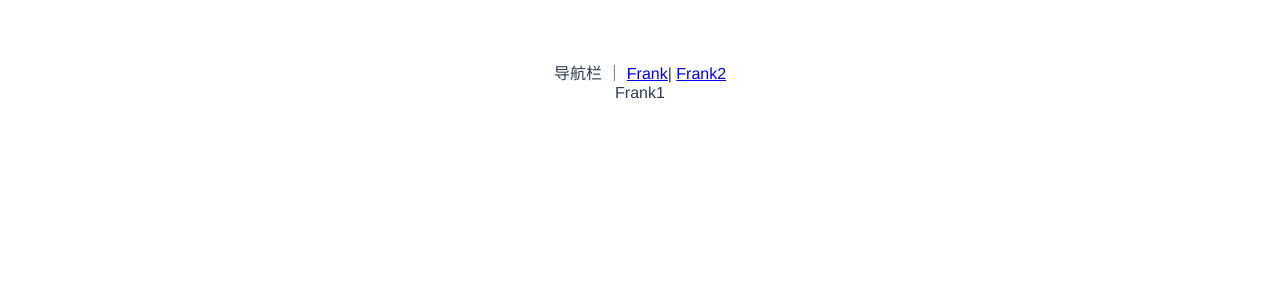
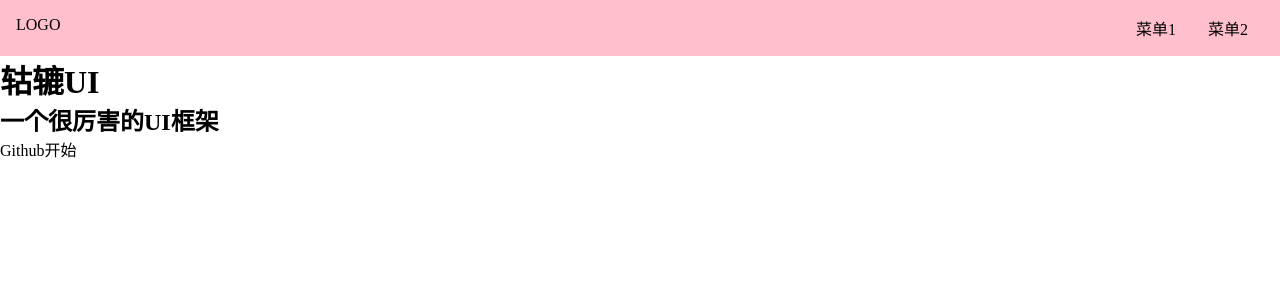
Before and after one commit to zhuanghaixin/vue3-element-ui, a Vue app: page /#/ in a window 1280 px wide. Shown: the top 300 px of the page. Built offline with nearby package versions, Linux system fonts and the light colour scheme.

Commit message:
feat(Topnav.vue/Doc.vue/Home.vue): 封装Topnav组件

```diff
--- a/package.json
+++ b/package.json
@@ -6,10 +6,12 @@
     "build": "vite build"
   },
   "dependencies": {
+
     "vue": "^3.0.0-rc.1",
     "vue-router": "4.0.0-beta.4"
   },
   "devDependencies": {
+    "sass": "1.26.10",
     "@vue/compiler-sfc": "^3.0.0-rc.1",
     "vite": "^1.0.0-rc.1"
   }
--- a/src/App.vue
+++ b/src/App.vue
@@ -1,15 +1,8 @@
 <template>
-  <div>
-    导航栏 ｜
-    <router-link to="/">Frank</router-link>|
-    <router-link to="/xxx">Frank2</router-link>
-  </div>
   <router-view />
 </template>
 
 <script>
-import HelloWorld from "./components/HelloWorld.vue";
-
 export default {
   name: "App",
 };
--- a/src/components/Frank.vue
+++ /dev/null
@@ -1,12 +0,0 @@
-<template>
-  <div>Frank1</div>
-</template>
-
-<script>
-export default {
-  name: "Frank",
-};
-</script>
-
-<style scoped>
-</style>
--- a/src/components/Frank2.vue
+++ /dev/null
@@ -1,13 +0,0 @@
-<template>
-    <div>Frank2</div>
-</template>
-
-<script>
-    export default {
-        name: "Frank2"
-    }
-</script>
-
-<style scoped>
-
-</style>
--- a/src/components/HelloWorld.vue
+++ /dev/null
@@ -1,19 +0,0 @@
-<template>
-  <h1>{{ msg }}</h1>
-  <button @click="count++">count is: {{ count }}</button>
-  <p>Edit <code>components/HelloWorld.vue</code> to test hot module replacement.</p>
-</template>
-
-<script>
-export default {
-  name: 'HelloWorld',
-  props: {
-    msg: String
-  },
-  data() {
-    return {
-      count: 0
-    }
-  }
-}
-</script>
--- /dev/null
+++ b/src/components/Topnav.vue
@@ -0,0 +1,35 @@
+<template>
+    <div class="topnav">
+        <div class="logo">LOGO</div>
+        <ul class="menu">
+            <li>菜单1</li>
+            <li>菜单2</li>
+        </ul>
+    </div>
+</template>
+
+<script lang="ts">
+    export default {
+        name: "Topnav"
+    }
+</script>
+
+<style scoped lang="scss">
+    .topnav{
+        background: pink;
+        display: flex;
+        padding: 16px;
+        > .logo {
+            max-width: 6em;
+            margin-right: auto;
+        }
+        > .menu {
+            display: flex;
+            white-space: nowrap;
+            flex-wrap: nowrap;
+            > li {
+                margin: 0 1em;
+            }
+        }
+    }
+</style>
--- a/src/index.css
+++ /dev/null
@@ -1,8 +0,0 @@
-#app {
-  font-family: Avenir, Helvetica, Arial, sans-serif;
-  -webkit-font-smoothing: antialiased;
-  -moz-osx-font-smoothing: grayscale;
-  text-align: center;
-  color: #2c3e50;
-  margin-top: 60px;
-}
--- /dev/null
+++ b/src/index.scss
@@ -0,0 +1,16 @@
+* {
+  margin: 0;
+  padding: 0;
+  box-sizing: border-box;
+}
+ul,
+ol {
+  list-style: none;
+}
+a {
+  text-decoration: none;
+  color: inherit;
+  &:hover {
+    border-bottom: 1px solid;
+  }
+}
--- /dev/null
+++ b/src/views/Doc.vue
@@ -0,0 +1,23 @@
+<template>
+<div>
+   <Topnav/>
+    <div class="content">
+        <aside>边栏</aside>
+        <main>主内容</main>
+    </div>
+</div>
+</template>
+
+<script lang="ts">
+    import Topnav from '../components/Topnav.vue'
+    export default {
+        name: "Doc",
+        components:{
+            Topnav
+        }
+    }
+</script>
+
+<style scoped>
+
+</style>
--- /dev/null
+++ b/src/views/Home.vue
@@ -0,0 +1,27 @@
+<template>
+  <div>
+    <Topnav/>
+    <div class="banner">
+      <h1>轱辘UI</h1>
+      <h2>一个很厉害的UI框架</h2>
+      <p class="actions">
+        <a href>Github</a>
+        <a href>开始</a>
+      </p>
+    </div>
+  </div>
+</template>
+
+<script lang="ts">
+  import Topnav from '../components/Topnav.vue'
+
+export default {
+  name: "Home",
+  components:{
+    Topnav
+  }
+};
+</script>
+
+<style scoped lang="scss">
+</style>
```
Also changed, not shown: src/main.ts (+5 -5 lines), 2 other files (tests, documents, lock files or other folders).
